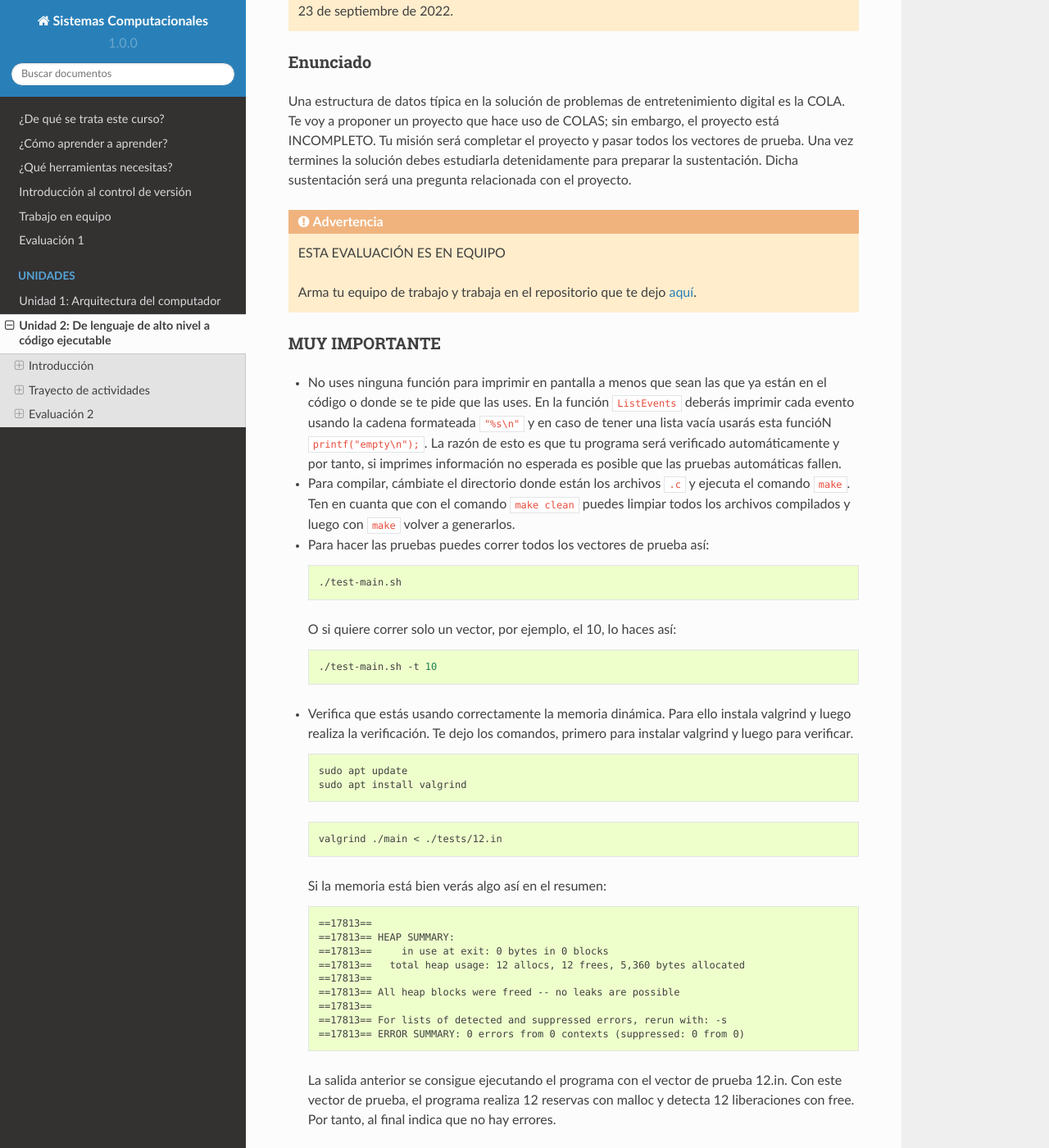
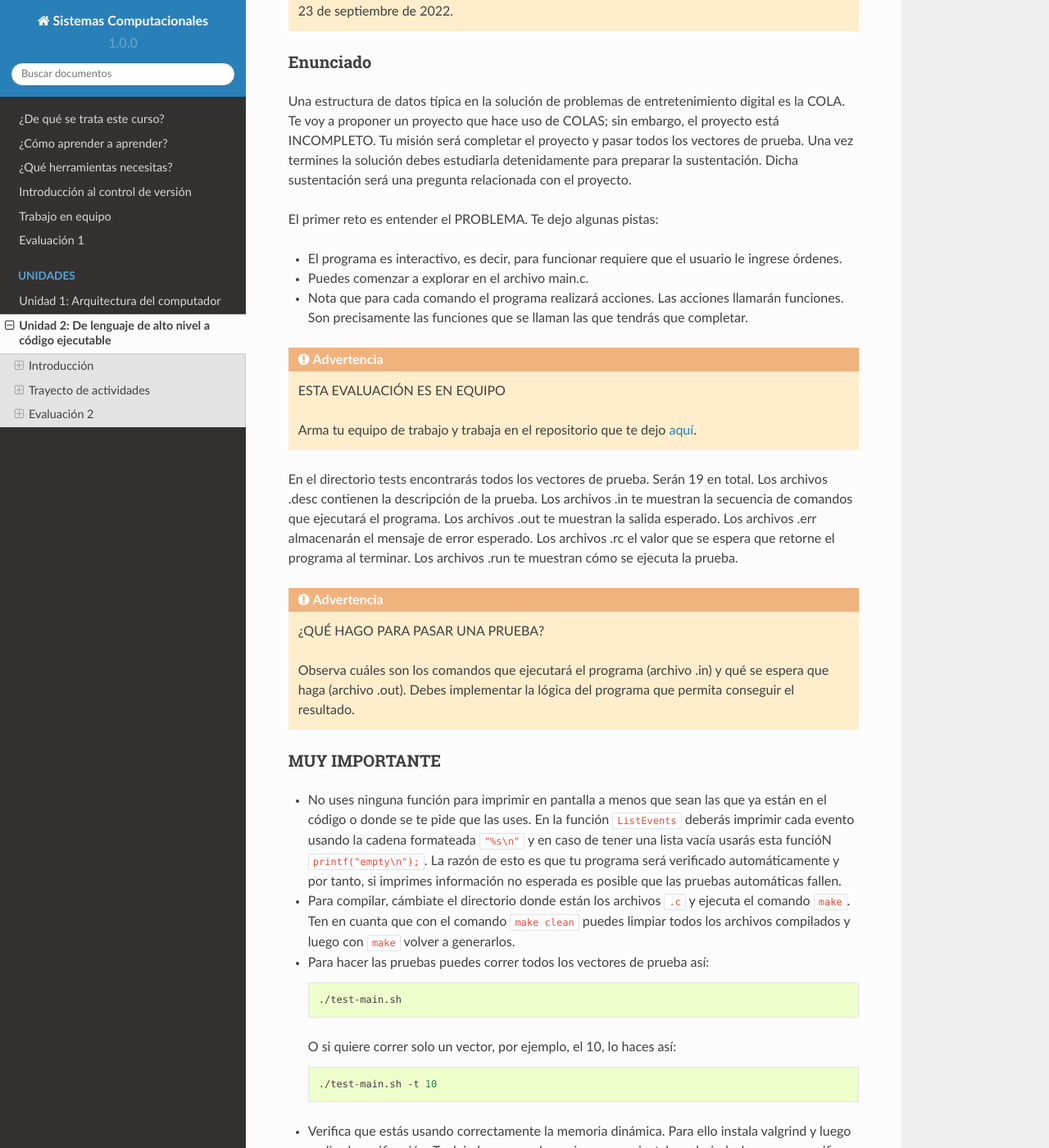
Before and after one commit to juanferfranco/SistemasComputacionales, a Sphinx documentation site: the page built from docs/_unidad2/unidad2.rst, in a window 1280 px wide and 1400 px high, scrolled down 4686 px. Shown: the whole window at 82% size. Built offline with Sphinx 7.4.7 and the Read the Docs theme 2.0.0, drawn with Linux system fonts in a browser that asks for light colours.

Commit message:
update evaluation

```diff
--- a/docs/_unidad2/unidad2.rst
+++ b/docs/_unidad2/unidad2.rst
@@ -211,11 +211,32 @@ todos los vectores de prueba. Una vez termines la solución debes
 estudiarla detenidamente para preparar la sustentación. Dicha
 sustentación será una pregunta relacionada con el proyecto.
 
+El primer reto es entender el PROBLEMA. Te dejo algunas pistas:
+
+* El programa es interactivo, es decir, para funcionar requiere
+  que el usuario le ingrese órdenes.
+* Puedes comenzar a explorar en el archivo main.c.
+* Nota que para cada comando el programa realizará acciones. Las
+  acciones llamarán funciones. Son precisamente las funciones
+  que se llaman las que tendrás que completar.
+
 .. warning:: ESTA EVALUACIÓN ES EN EQUIPO
 
     Arma tu equipo de trabajo y trabaja en el
     repositorio que te dejo `aquí <https://classroom.github.com/a/GD4pT6wn>`__.
 
+En el directorio tests encontrarás todos los vectores de prueba. Serán 19 en total.
+Los archivos .desc contienen la descripción de la prueba. Los archivos .in te
+muestran la secuencia de comandos que ejecutará el programa. Los archivos .out
+te muestran la salida esperado. Los archivos .err almacenarán el mensaje de error
+esperado. Los archivos .rc el valor que se espera que retorne el programa
+al terminar. Los archivos .run te muestran cómo se ejecuta la prueba.
+
+.. warning:: ¿QUÉ HAGO PARA PASAR UNA PRUEBA?
+
+  Observa cuáles son los comandos que ejecutará el programa (archivo .in) y
+  qué se espera que haga (archivo .out). Debes implementar la lógica del
+  programa que permita conseguir el resultado.
 
 MUY IMPORTANTE
 *****************
```
